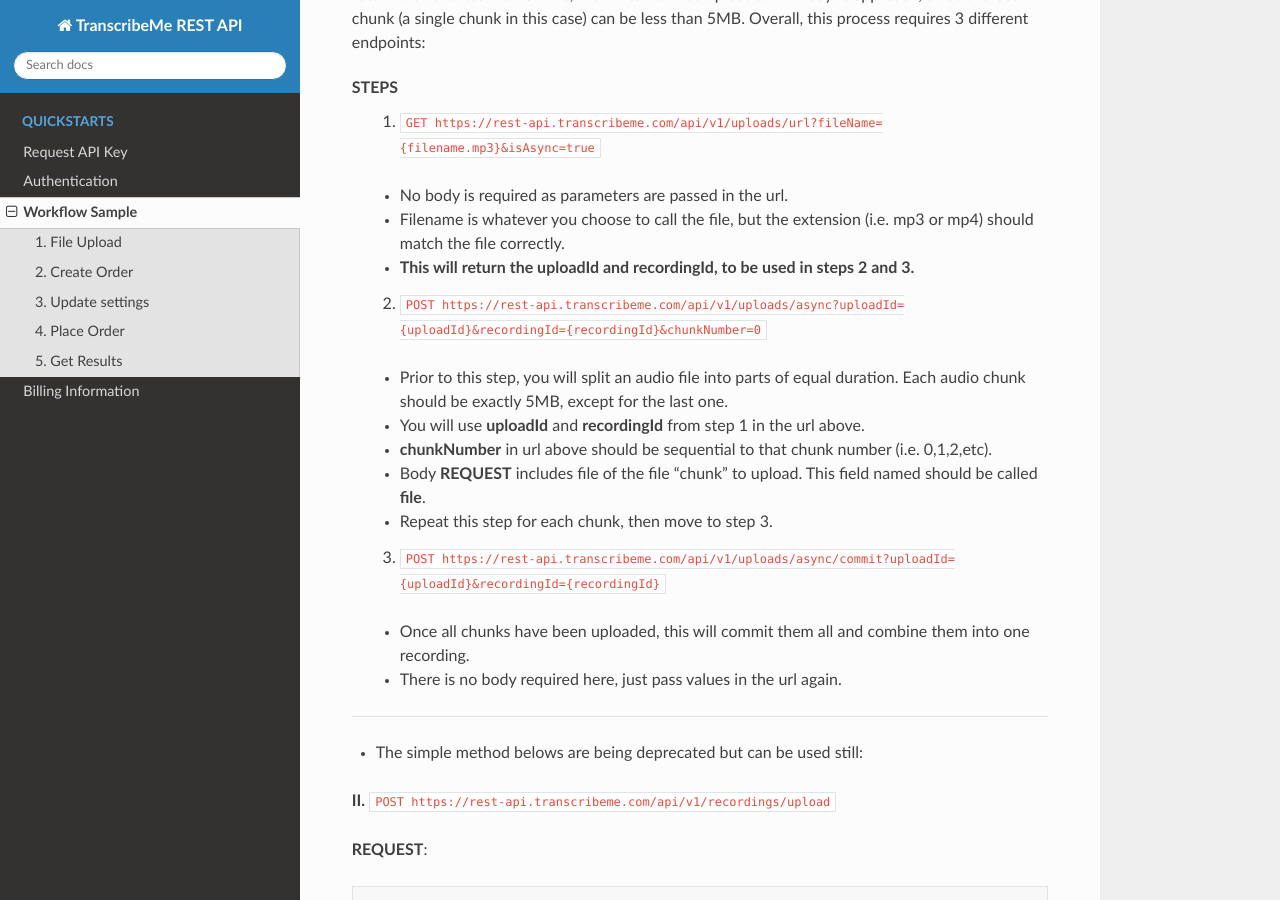
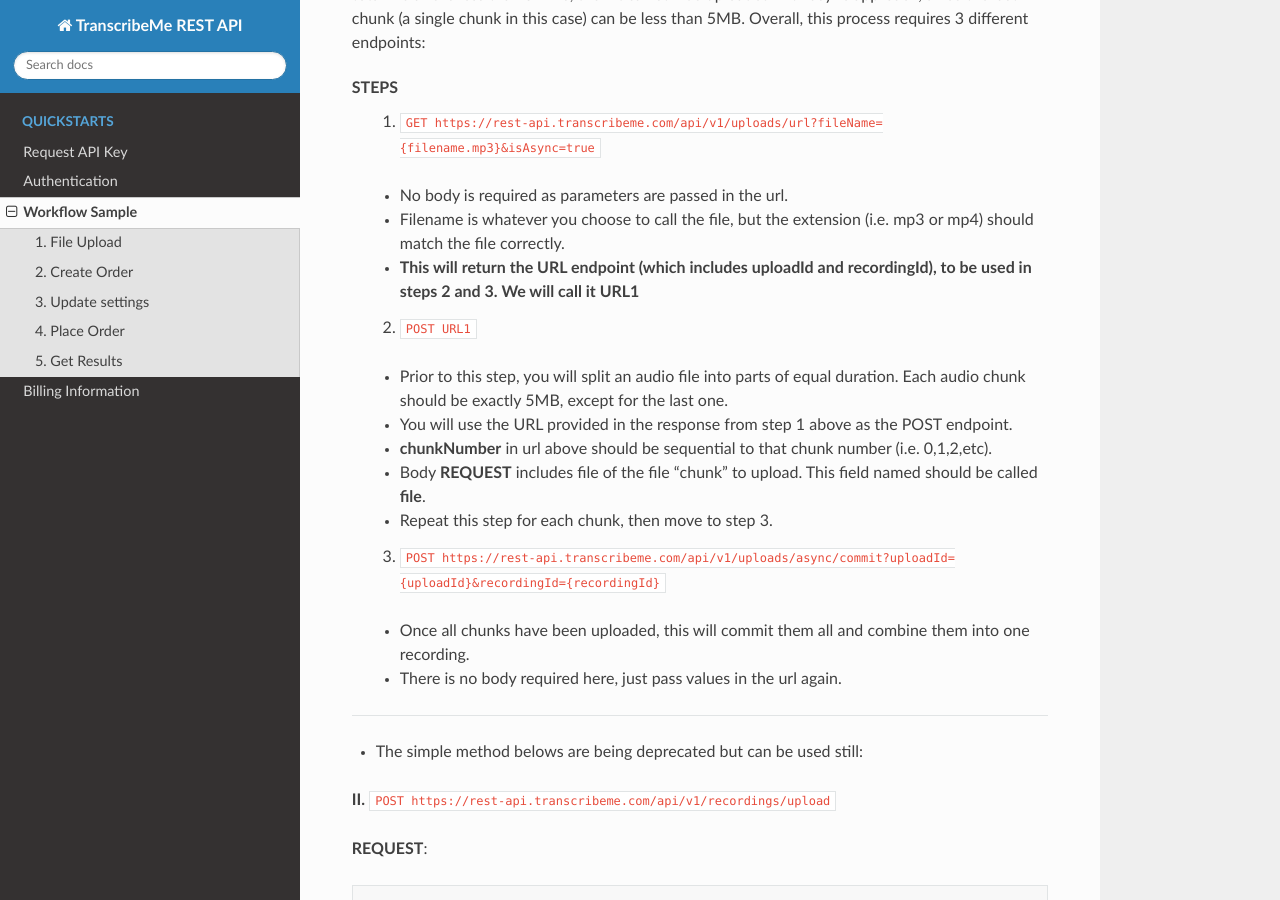
Before and after one commit to TranscribeMe/Docs, a Sphinx documentation site: the page built from docs/quickstarts/0_overview.rst, in a window 1280 px wide and 900 px high, scrolled down 501 px. Built offline with Sphinx 7.4.7 and the Read the Docs theme 2.0.0, drawn with Linux system fonts in a browser that asks for light colours.

Commit message:
Update 0_overview.rst

```diff
--- a/docs/quickstarts/0_overview.rst
+++ b/docs/quickstarts/0_overview.rst
@@ -17,13 +17,13 @@
 
      - Filename is whatever you choose to call the file, but the extension (i.e. mp3 or mp4) should match the file correctly.
 
-     - **This will return the uploadId and recordingId, to be used in steps 2 and 3.**
+     - **This will return the URL endpoint (which includes uploadId and recordingId), to be used in steps 2 and 3. We will call it URL1**
 
-     2. ``POST https://rest-api.transcribeme.com/api/v1/uploads/async?uploadId={uploadId}&recordingId={recordingId}&chunkNumber=0``
+     2. ``POST URL1``
 
      - Prior to this step, you will split an audio file into parts of equal duration. Each audio chunk should be exactly 5MB, except for the last one.
 
-     - You will use **uploadId** and **recordingId** from step 1 in the url above.
+     - You will use the URL provided in the response from step 1 above as the POST endpoint.
 
      - **chunkNumber** in url above should be sequential to that chunk number (i.e. 0,1,2,etc).
 
```
